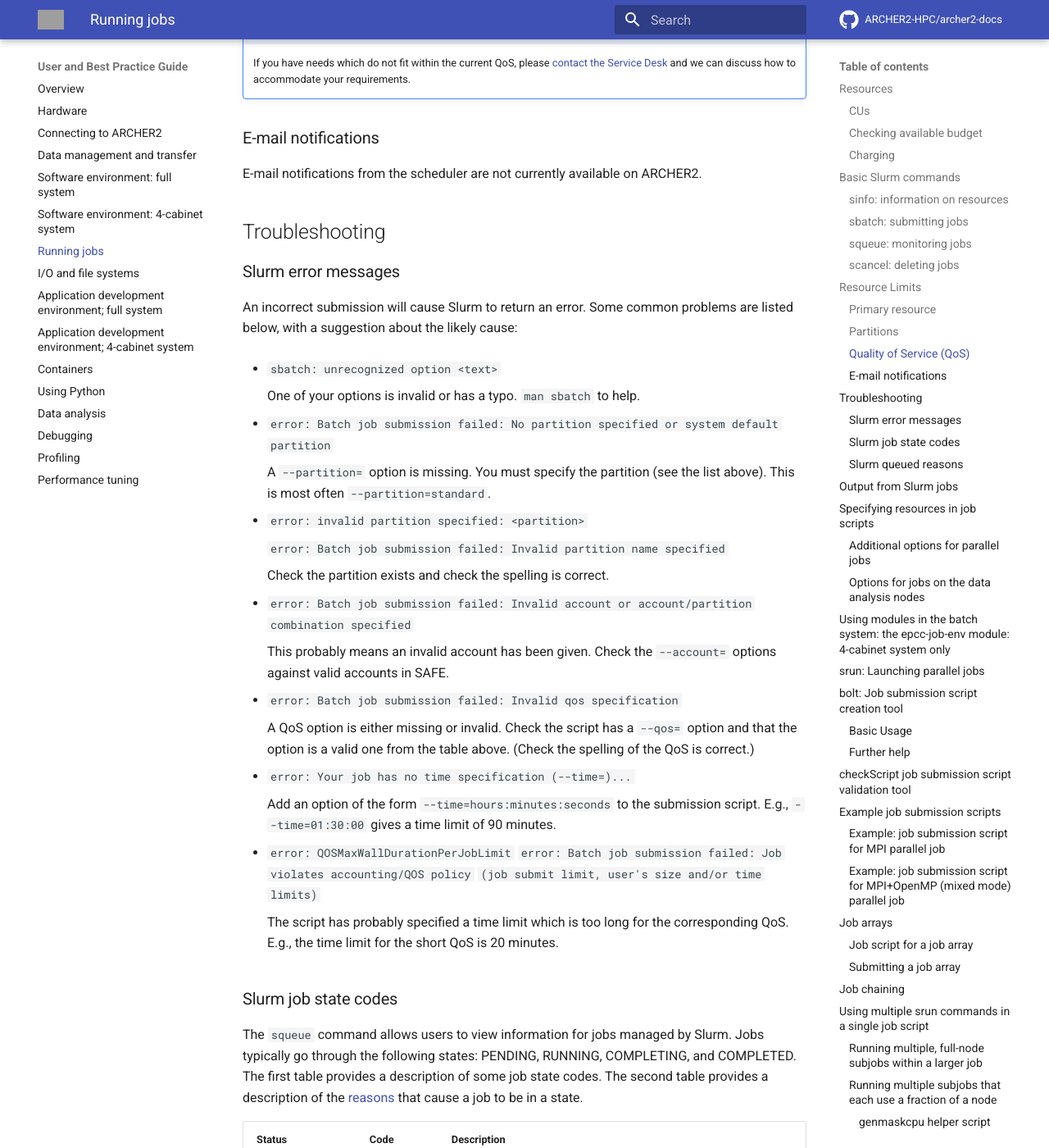
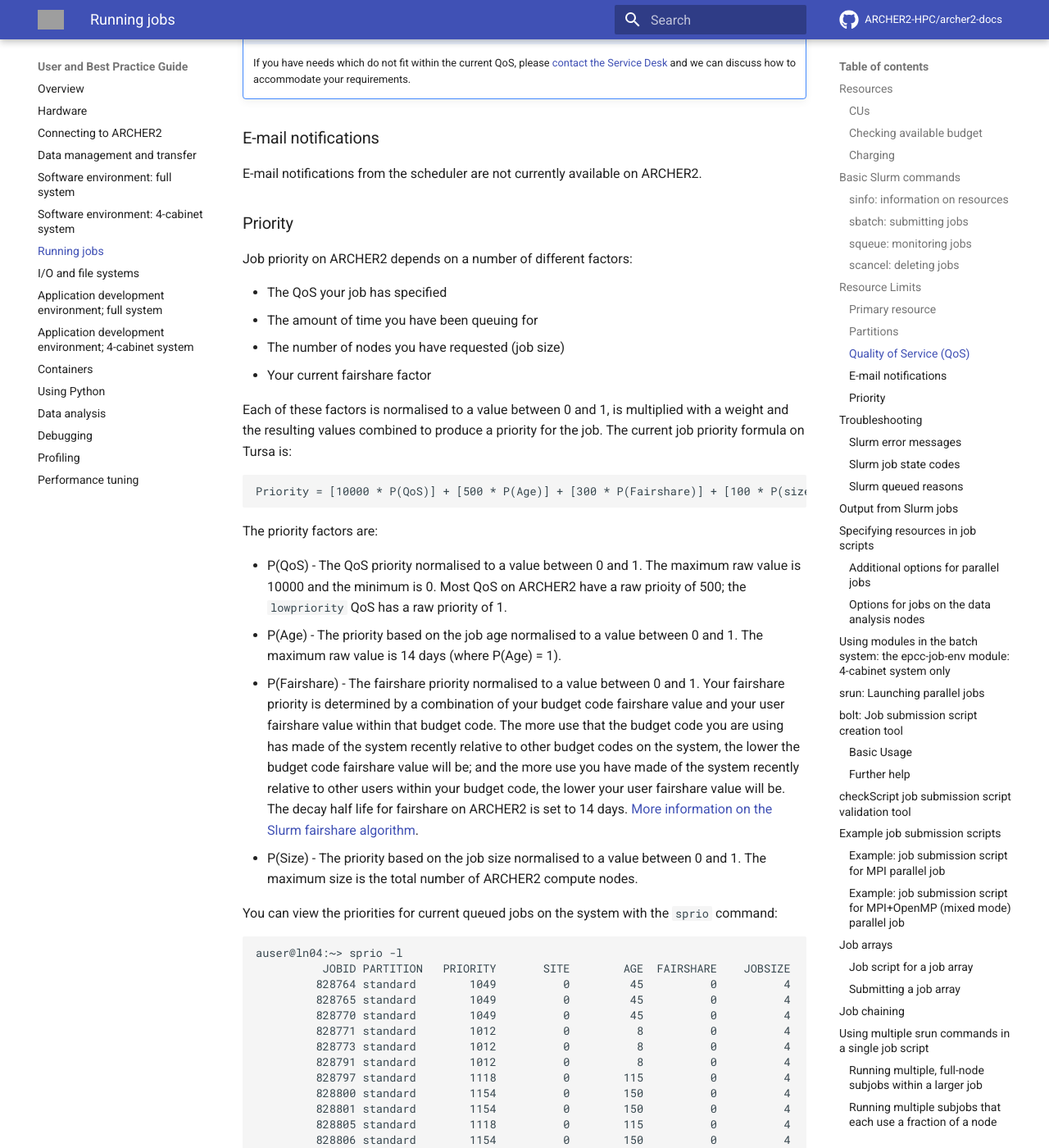
Before and after one commit to ARCHER2-HPC/archer2-docs, an MkDocs documentation site: the page built from docs/user-guide/scheduler.md, in a window 1280 px wide and 1400 px high, scrolled down 6781 px. Shown: the whole window at 82% size. Built offline with MkDocs 1.6.1 and Material for MkDocs 9.7.7, drawn with Linux system fonts in a browser that asks for light colours; comment, search, counter and statistics services are not loaded; grey boxes are pictures that could not be loaded.

Commit message:
Add notes on the priority formula

````diff
--- a/docs/user-guide/scheduler.md
+++ b/docs/user-guide/scheduler.md
@@ -258,6 +258,61 @@
 
 E-mail notifications from the scheduler are not currently available
 on ARCHER2.
+
+### Priority
+
+Job priority on ARCHER2 depends on a number of different factors:
+
+ - The QoS your job has specified
+ - The amount of time you have been queuing for
+ - The number of nodes you have requested (job size)
+ - Your current fairshare factor
+
+Each of these factors is normalised to a value between 0 and 1, is multiplied
+with a weight and the resulting values combined to produce a priority for the job.
+The current job priority formula on Tursa is:
+
+```
+Priority = [10000 * P(QoS)] + [500 * P(Age)] + [300 * P(Fairshare)] + [100 * P(size)]
+```
+
+The priority factors are:
+
+- P(QoS) - The QoS priority normalised to a value between 0 and 1. The maximum raw
+  value is 10000 and the minimum is 0. Most QoS on ARCHER2 have a raw prioity of 500; the
+  `lowpriority` QoS has a raw priority of 1.
+- P(Age) - The priority based on the job age normalised to a value between 0 and 1.
+  The maximum raw value is 14 days (where P(Age) = 1).
+- P(Fairshare) - The fairshare priority normalised to a value between 0 and 1. Your
+  fairshare priority is determined by a combination of your budget code fairshare
+  value and your user fairshare value within that budget code. The more use that
+  the budget code you are using has made of the system recently relative to other
+  budget codes on the system, the lower the budget code fairshare value will be; and the more
+  use you have made of the system recently relative to other users within your
+  budget code, the lower your user fairshare value will be. The decay half life
+  for fairshare on ARCHER2 is set to 14 days. [More information on the Slurm fairshare
+  algorithm](https://slurm.schedmd.com/fair_tree.html).
+- P(Size) - The priority based on the job size normalised to a value between 0 and 1.
+  The maximum size is the total number of ARCHER2 compute nodes.
+
+You can view the priorities for current queued jobs on the system with the `sprio`
+command:
+
+```
+auser@ln04:~> sprio -l
+          JOBID PARTITION   PRIORITY       SITE        AGE  FAIRSHARE    JOBSIZE        QOS
+         828764 standard        1049          0         45          0          4       1000
+         828765 standard        1049          0         45          0          4       1000
+         828770 standard        1049          0         45          0          4       1000
+         828771 standard        1012          0          8          0          4       1000
+         828773 standard        1012          0          8          0          4       1000
+         828791 standard        1012          0          8          0          4       1000
+         828797 standard        1118          0        115          0          4       1000
+         828800 standard        1154          0        150          0          4       1000
+         828801 standard        1154          0        150          0          4       1000
+         828805 standard        1118          0        115          0          4       1000
+         828806 standard        1154          0        150          0          4       1000
+```
 
 ## Troubleshooting
 
````
